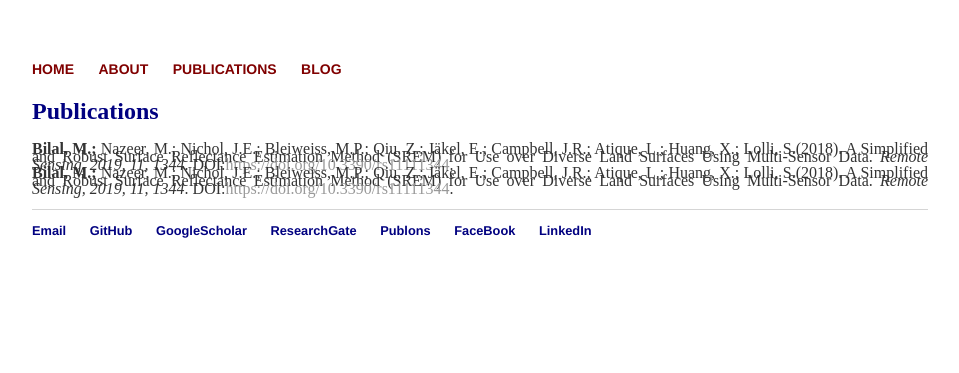
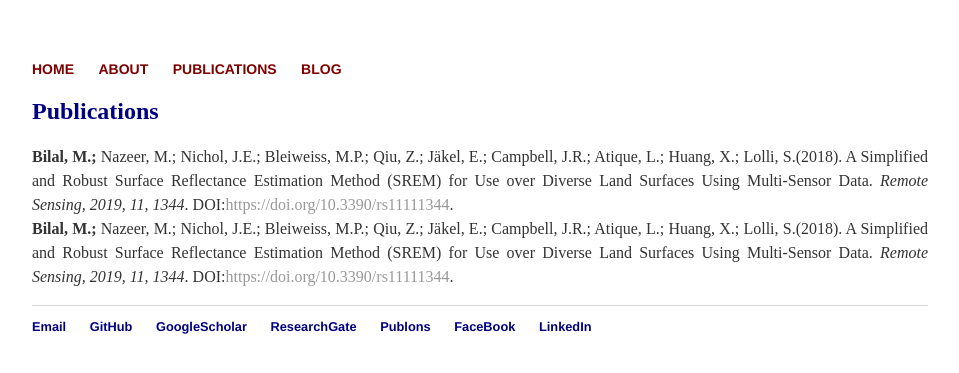
Before and after one commit to rs-DrBilal/rsbilal.github.io, a Jekyll site: the page built from publications/index.html, in a window 1280 px wide. Shown: the top 373 px of the page, without its empty margins (160-1119 px from the left). Built offline with Jekyll 4.4.1, drawn with Linux system fonts in a browser that asks for light colours.

Commit message:
Update index.html

```diff
--- a/publications/index.html
+++ b/publications/index.html
@@ -7,7 +7,7 @@ title: Publications of Muhammad Bilal
 
 		<h2 style="color: NAVY">Publications</h2>
 
-		<p style="font-size:16px; line-height:0.5; text-align:justify">
+		<p style="font-size:16px; line-height:1.5; text-align:justify">
 		<strong>Bilal, M.;</strong> Nazeer, M.; Nichol, J.E.; Bleiweiss, M.P.; Qiu, Z.; Jäkel, E.; Campbell, J.R.; Atique, L.; Huang, X.; Lolli, S.(2018). A Simplified and Robust Surface
 Reflectance Estimation Method (SREM) for Use over Diverse Land Surfaces Using Multi-Sensor Data. <em>Remote Sensing, 2019, 11, 1344</em>. DOI:<a href="#">https://doi.org/10.3390/rs11111344</a>.<br>
 		<strong>Bilal, M.;</strong> Nazeer, M.; Nichol, J.E.; Bleiweiss, M.P.; Qiu, Z.; Jäkel, E.; Campbell, J.R.; Atique, L.; Huang, X.; Lolli, S.(2018). A Simplified and Robust Surface
```
